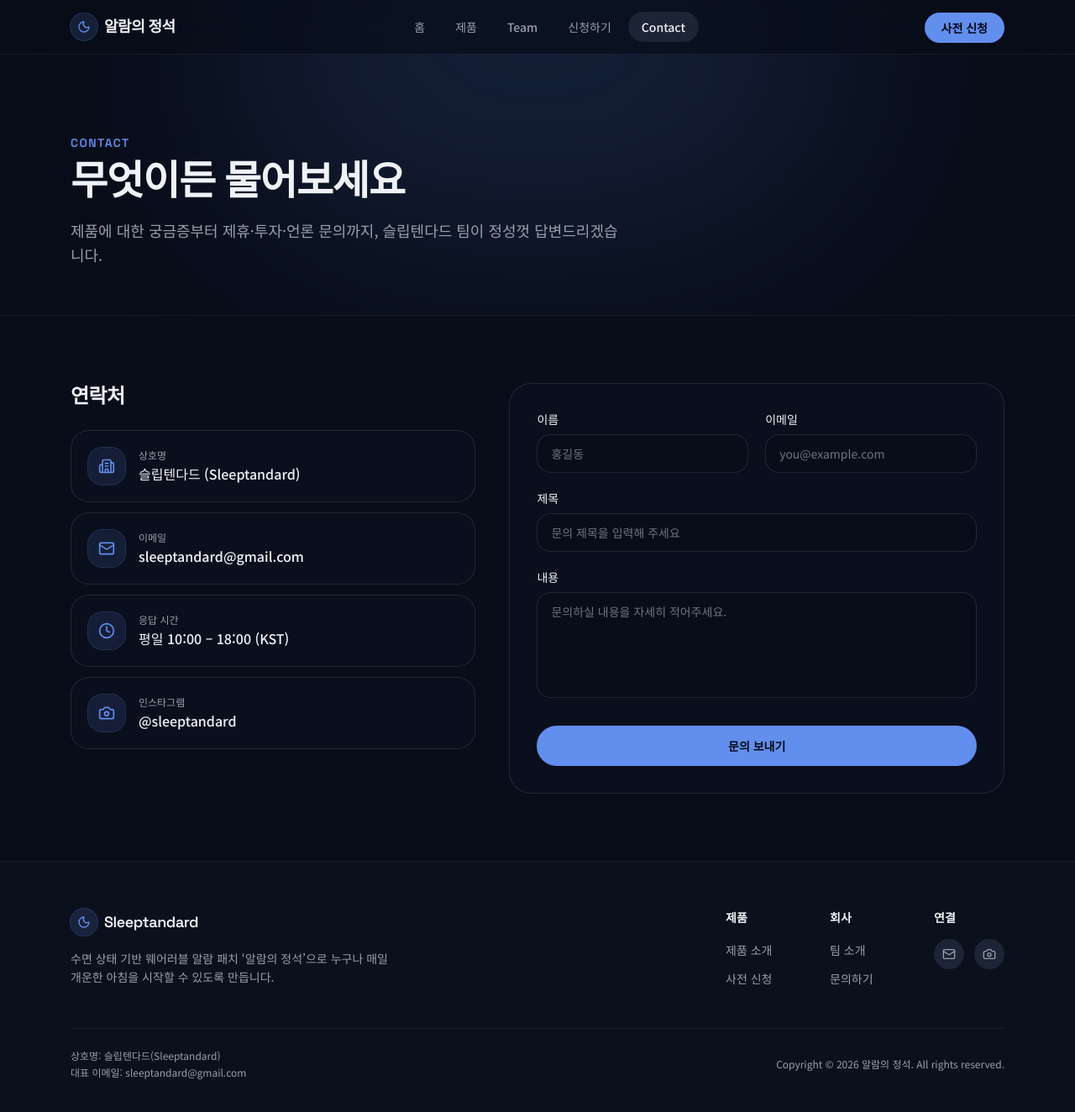
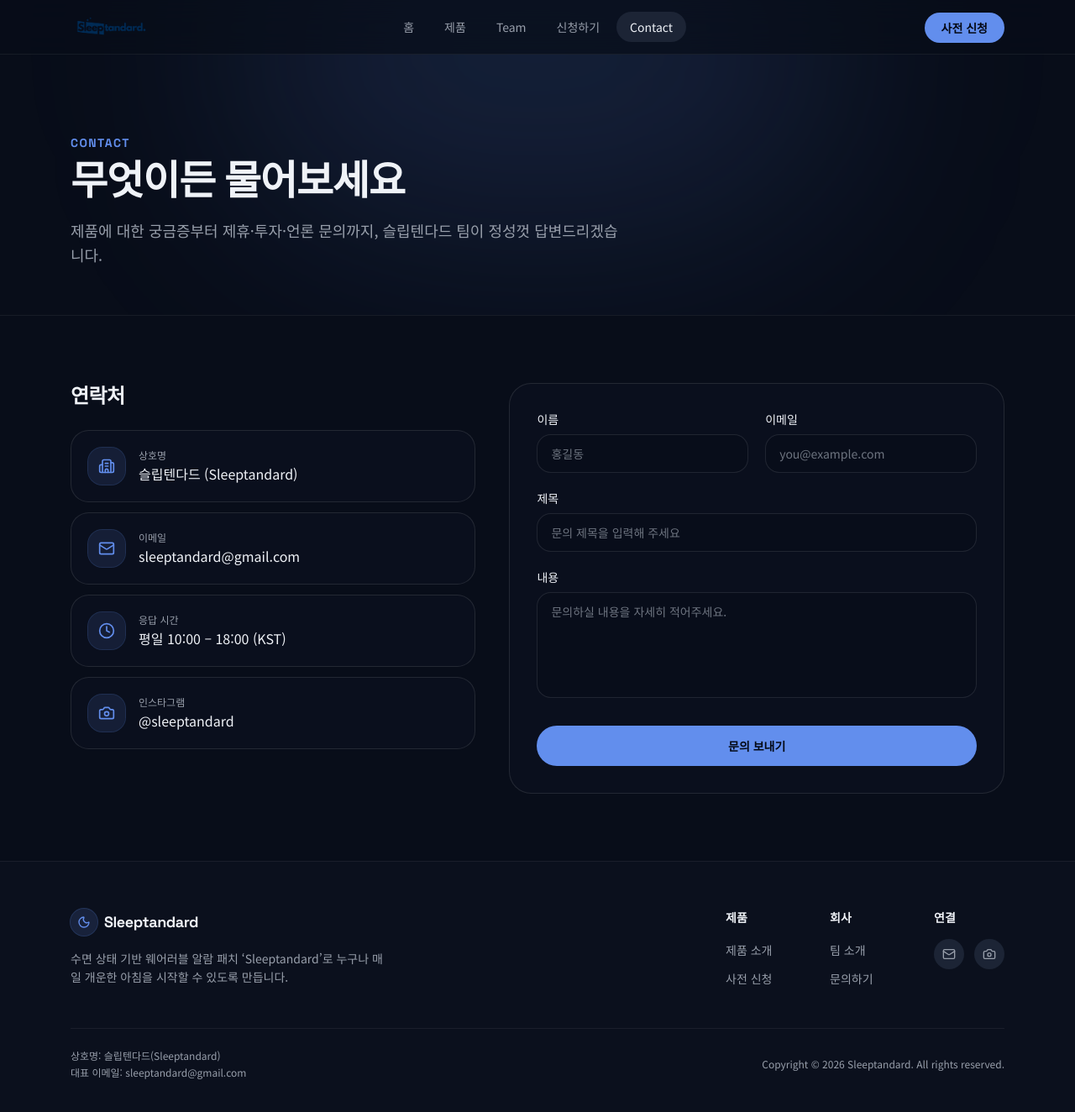
Before and after one commit to Sleeptandard/Sleeptandard_Web, a Next.js app: page /contact in a window 1280 px wide. Shown: the top 1324 px of the page at 84% size. Built offline with nearby package versions, Linux system fonts and the light colour scheme.

Commit message:
feat: Sleeptandard 로고 적용 및 텍스트 수정, 렌더링 최적화

```diff
--- a/app/apply/page.tsx
+++ b/app/apply/page.tsx
@@ -4,9 +4,9 @@ import { ApplyForm } from '@/components/apply-form'
 import { Gift, Bell, Percent } from 'lucide-react'
 
 export const metadata: Metadata = {
-  title: '신청하기 | 알람의 정석',
+  title: '신청하기 | Sleeptandard',
   description:
-    '알람의 정석 사전 신청. 정식 출시 소식과 얼리버드 혜택을 가장 먼저 받아보세요.',
+    'Sleeptandard 사전 신청. 정식 출시 소식과 얼리버드 혜택을 가장 먼저 받아보세요.',
 }
 
 const PERKS = [
@@ -33,7 +33,7 @@ export default function ApplyPage() {
       <PageHeader
         eyebrow="Pre-order"
         title="가장 먼저 개운한 아침을"
-        description="알람의 정석은 지금 사전 신청을 받고 있습니다. 아래 정보를 남겨주시면 출시 소식과 얼리버드 혜택을 순차적으로 안내해 드릴게요."
+        description="Sleeptandard는 지금 사전 신청을 받고 있습니다. 아래 정보를 남겨주시면 출시 소식과 얼리버드 혜택을 순차적으로 안내해 드릴게요."
       />
 
       <section className="mx-auto max-w-6xl px-5 py-16 md:py-20">
--- a/app/contact/page.tsx
+++ b/app/contact/page.tsx
@@ -4,7 +4,7 @@ import { ContactForm } from '@/components/contact-form'
 import { Mail, Building2, Clock, Camera } from 'lucide-react'
 
 export const metadata: Metadata = {
-  title: 'Contact | 알람의 정석',
+  title: 'Contact | Sleeptandard',
   description:
     '슬립텐다드(Sleeptandard)에 궁금한 점을 문의하세요. 제휴, 투자, 언론 문의를 환영합니다.',
 }
--- a/app/layout.tsx
+++ b/app/layout.tsx
@@ -7,18 +7,20 @@ import './globals.css'
 
 const notoSansKr = Noto_Sans_KR({
   subsets: ['latin'],
-  weight: ['300', '400', '500', '700', '900'],
+  weight: ['400', '700'],
+  display: 'swap',
   variable: '--font-noto-sans-kr',
 })
 
 const spaceGrotesk = Space_Grotesk({
   subsets: ['latin'],
-  weight: ['400', '500', '600', '700'],
+  weight: ['400', '700'],
+  display: 'swap',
   variable: '--font-space-grotesk',
 })
 
 export const metadata: Metadata = {
-  title: '알람의 정석 | Sleeptandard',
+  title: 'Sleeptandard',
   description:
     '수면 상태 기반 웨어러블 알람 패치. 실시간으로 수면 중 생체 신호를 분석해 최적의 기상 타이밍에 깨워드립니다.',
   generator: 'v0.app',
--- a/app/product/page.tsx
+++ b/app/product/page.tsx
@@ -5,7 +5,7 @@ import { CtaBanner } from '@/components/cta-banner'
 import { HeartPulse, Wind, Moon, Vibrate } from 'lucide-react'
 
 export const metadata: Metadata = {
-  title: '제품 | 알람의 정석',
+  title: '제품 | Sleeptandard',
   description:
     '수면 중 생체 신호를 측정하고 최적의 기상 타이밍을 찾아주는 웨어러블 알람 패치의 스펙과 기능을 소개합니다.',
 }
@@ -48,7 +48,7 @@ export default function ProductPage() {
       <PageHeader
         eyebrow="Product"
         title="손톱만 한 패치, 밤새 켜진 수면 연구소"
-        description="알람의 정석은 붙이고 자는 것만으로 수면 데이터를 수집해, 매일 아침 당신에게 딱 맞는 기상 타이밍을 계산합니다."
+        description="Sleeptandard는 붙이고 자는 것만으로 수면 데이터를 수집해, 매일 아침 당신에게 딱 맞는 기상 타이밍을 계산합니다."
       />
 
       {/* Sensor grid */}
--- a/app/team/page.tsx
+++ b/app/team/page.tsx
@@ -4,7 +4,7 @@ import { CtaBanner } from '@/components/cta-banner'
 import { Target, Users, Sparkles } from 'lucide-react'
 
 export const metadata: Metadata = {
-  title: 'Team | 알람의 정석',
+  title: 'Team | Sleeptandard',
   description:
     '더 나은 아침을 만드는 사람들, 슬립텐다드(Sleeptandard) 팀을 소개합니다.',
 }
--- a/components/home/how-it-works.tsx
+++ b/components/home/how-it-works.tsx
@@ -33,7 +33,7 @@ export function HowItWorks() {
             잠에서 깨는 순간까지, 데이터로 설계합니다
           </h2>
           <p className="mt-4 text-pretty leading-relaxed text-muted-foreground">
-            알람의 정석은 정해진 시간에 억지로 깨우지 않습니다. 당신의 수면
+            Sleeptandard는 정해진 시간에 억지로 깨우지 않습니다. 당신의 수면
             리듬을 읽고, 가장 일어나기 좋은 순간을 스스로 찾아냅니다.
           </p>
         </div>
--- a/components/home/showcase.tsx
+++ b/components/home/showcase.tsx
@@ -30,7 +30,7 @@ export function Showcase() {
       <div className="grid items-center gap-12 md:grid-cols-2">
         <div className="order-2 md:order-1">
           <p className="font-display text-sm font-semibold uppercase tracking-widest text-primary">
-            Why 알람의 정석
+            Why Sleeptandard
           </p>
           <h2 className="mt-3 text-balance font-display text-3xl font-bold tracking-tight sm:text-4xl">
             작지만, 아침을 바꾸는 기술
--- a/components/site-footer.tsx
+++ b/components/site-footer.tsx
@@ -16,7 +16,7 @@ export function SiteFooter() {
               </span>
             </div>
             <p className="mt-4 text-sm leading-relaxed text-muted-foreground">
-              수면 상태 기반 웨어러블 알람 패치 &lsquo;알람의 정석&rsquo;으로
+              수면 상태 기반 웨어러블 알람 패치 &lsquo;Sleeptandard&rsquo;로
               누구나 매일 개운한 아침을 시작할 수 있도록 만듭니다.
             </p>
           </div>
@@ -65,7 +65,7 @@ export function SiteFooter() {
             <p>상호명: 슬립텐다드(Sleeptandard)</p>
             <p>대표 이메일: sleeptandard@gmail.com</p>
           </div>
-          <p>Copyright © 2026 알람의 정석. All rights reserved.</p>
+          <p>Copyright &copy; 2026 Sleeptandard. All rights reserved.</p>
         </div>
       </div>
     </footer>
--- a/components/site-header.tsx
+++ b/components/site-header.tsx
@@ -1,9 +1,10 @@
 'use client'
 
 import Link from 'next/link'
+import Image from 'next/image'
 import { usePathname } from 'next/navigation'
 import { useState } from 'react'
-import { Menu, X, Moon } from 'lucide-react'
+import { Menu, X } from 'lucide-react'
 import { cn } from '@/lib/utils'
 
 const NAV_LINKS = [
@@ -26,12 +27,14 @@ export function SiteHeader() {
           className="flex items-center gap-2"
           onClick={() => setOpen(false)}
         >
-          <span className="flex h-8 w-8 items-center justify-center rounded-full bg-primary/15 ring-1 ring-primary/30">
-            <Moon className="h-4 w-4 text-primary" aria-hidden="true" />
-          </span>
-          <span className="font-display text-lg font-semibold tracking-tight">
-            알람의 정석
-          </span>
+          <Image
+            src="/images/logo.png"
+            alt="Sleeptandard Logo"
+            width={160}
+            height={40}
+            priority
+            className="h-8 w-auto object-contain"
+          />
         </Link>
 
         <nav className="hidden items-center gap-1 md:flex">
--- a/next.config.mjs
+++ b/next.config.mjs
@@ -3,6 +3,7 @@ const nextConfig = {
   typescript: {
     ignoreBuildErrors: true,
   },
+  output: 'export',
   images: {
     unoptimized: true,
   },
```
Also changed, not shown: public/images/logo.png (added).
